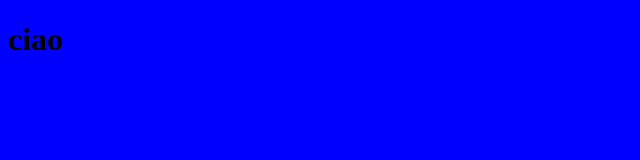
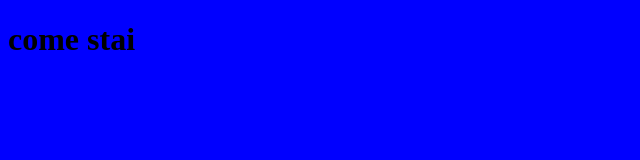
Before and after one commit to brandonfesta/ripasso-git, a plain HTML site: page index.html in a window 1280 px wide. Shown: the whole page, without its empty margins (0-640 px from the left). Drawn offline with Linux system fonts and the light colour scheme.

Commit message:
nuovo h1

```diff
--- a/index.html
+++ b/index.html
@@ -7,6 +7,6 @@
     <link rel="stylesheet" href="css/style.css">
 </head>
 <body>
-    <h1>ciao</h1>
+    <h1>come stai</h1>
 </body>
 </html>
```
